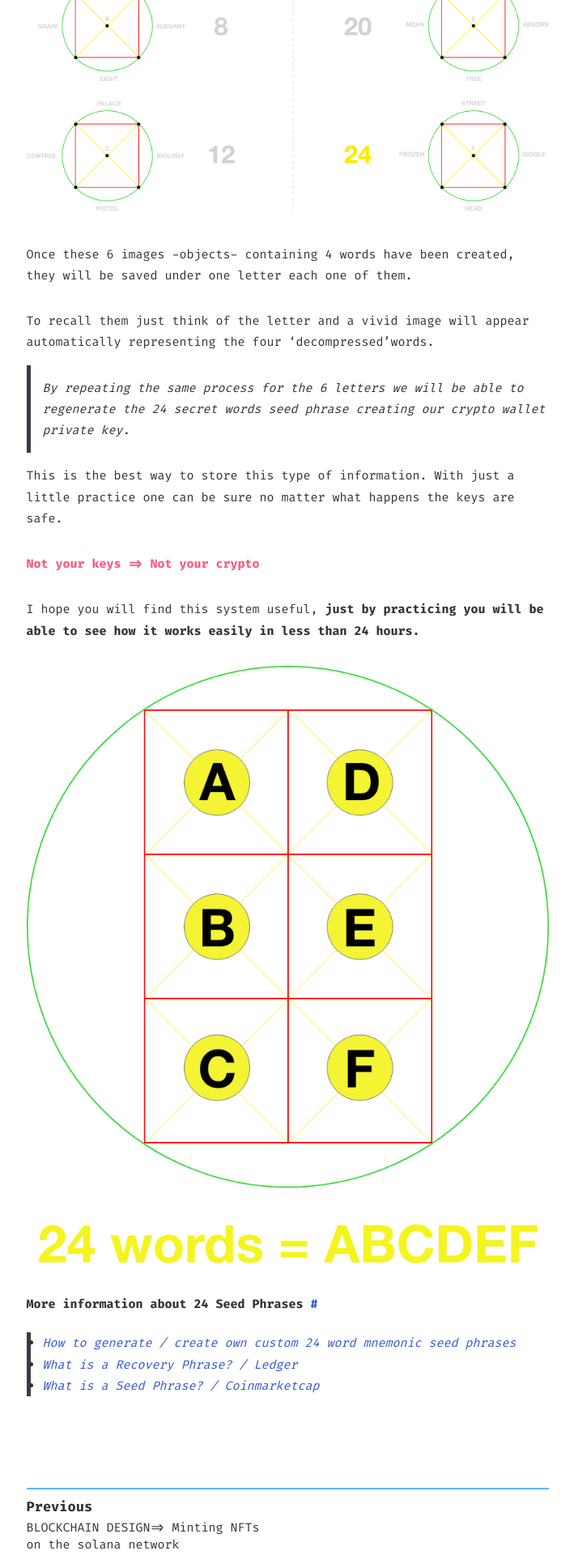
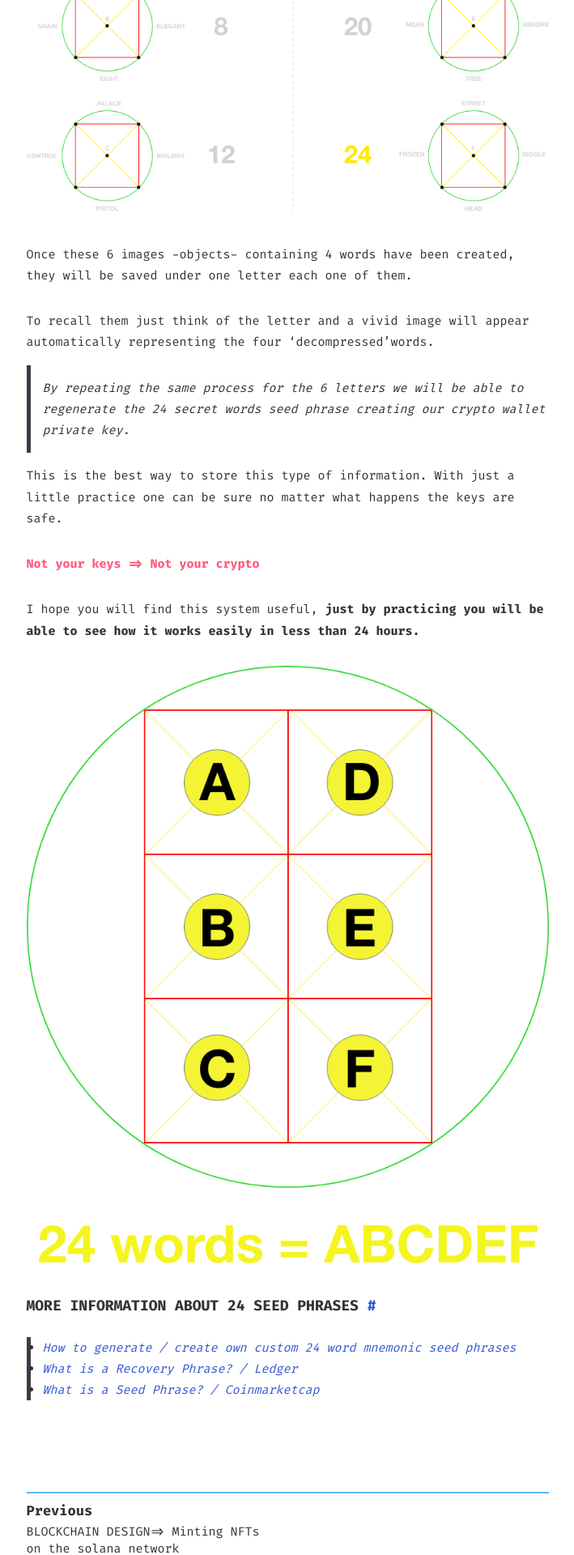
Before and after one commit to bernatferragut/WEB2, a Jekyll site: the page built from _posts/2021-10-23-Hardware-wallet-mnemonic-seed-phrases.md, in a window 1280 px wide. Shown: the part 4480-6400 px from the top of the page at 81% size, without its empty margins (285-994 px from the left). Built offline with Jekyll 4.4.1, drawn with Linux system fonts in a browser that asks for light colours.

Commit message:
short update

```diff
--- a/_posts/2021-10-23-Hardware-wallet-mnemonic-seed-phrases.md
+++ b/_posts/2021-10-23-Hardware-wallet-mnemonic-seed-phrases.md
@@ -78,7 +78,7 @@ I hope you will find this system useful, __just by practicing you will be able t
 ![Hardware wallet-mnemonic seed phrase](/assets/images/art/SEEDS/C.png)
 
 
-## More information about 24 Seed Phrases
+# More information about 24 Seed Phrases
 
 > * [How to generate / create own custom 24 word mnemonic seed phrases](https://allprivatekeys.com/mnemonic-code-converter)
 
```
